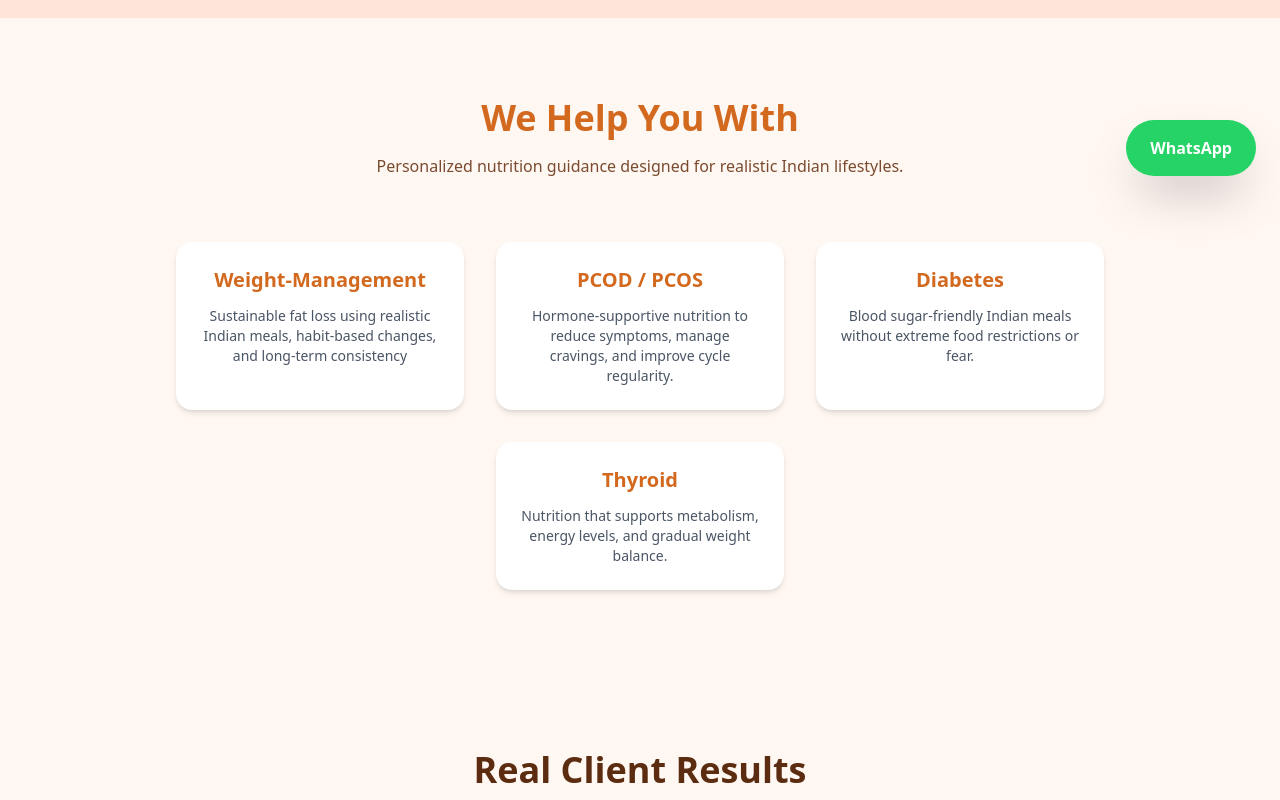
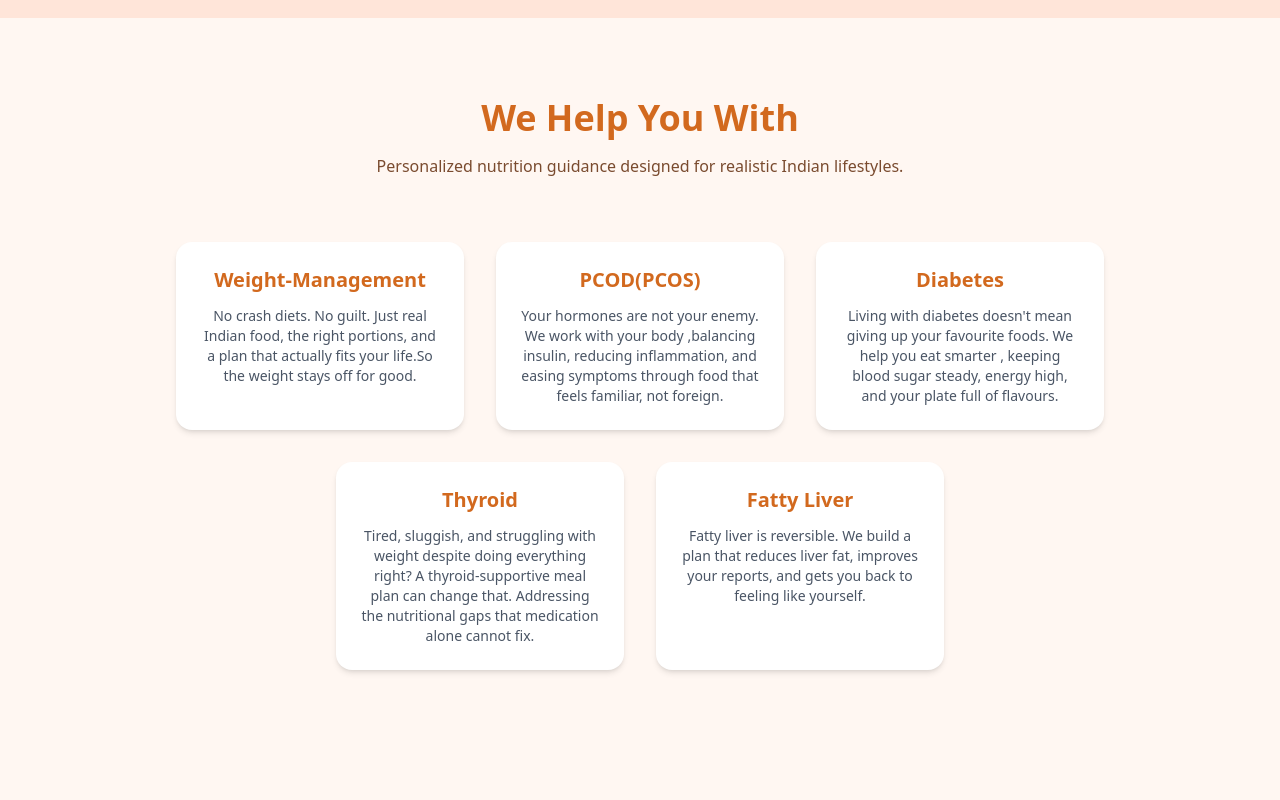
Before and after one commit to Nabnish/Nish-portfolio, a React (Vite) app: page / in a window 1280 px wide. Shown: the part 600-1400 px from the top of the page. Built offline with nearby package versions, Linux system fonts and the light colour scheme.

Commit message:
floating button and contents changed

```diff
--- a/src/App.tsx
+++ b/src/App.tsx
@@ -12,22 +12,27 @@ function App() {
     {
       Title: "Weight-Management",
       Details:
-        "Sustainable fat loss using realistic Indian meals, habit-based changes, and long-term consistency",
+        "No crash diets. No guilt. Just real Indian food, the right portions, and a plan that actually fits your life.So the weight stays off for good.",
     },
     {
-      Title: "PCOD / PCOS",
+      Title: "PCOD(PCOS)",
       Details:
-        "Hormone-supportive nutrition to reduce symptoms, manage cravings, and improve cycle regularity.",
+        "Your hormones are not your enemy. We work with your body ,balancing insulin, reducing inflammation, and easing symptoms through food that feels familiar, not foreign.",
     },
     {
       Title: "Diabetes",
       Details:
-        "Blood sugar-friendly Indian meals without extreme food restrictions or fear.",
+        "Living with diabetes doesn't mean giving up your favourite foods. We help you eat smarter , keeping blood sugar steady, energy high, and your plate full of flavours.",
     },
     {
       Title: "Thyroid",
       Details:
-        "Nutrition that supports metabolism, energy levels, and gradual weight balance.",
+        "Tired, sluggish, and struggling with weight despite doing everything right? A thyroid-supportive meal plan can change that. Addressing the nutritional gaps that medication alone cannot fix.",
+    },
+    {
+      Title: "Fatty Liver",
+      Details:
+          "Fatty liver is reversible. We build a plan that reduces liver fat, improves your reports, and gets you back to feeling like yourself.",
     },
   ];
 
@@ -89,7 +94,7 @@ function App() {
         </h2>
 
         <p className="text-[#8b5e3c] mb-12">
-          Sustainable fat loss with realistic Indian nutrition
+          Sustainable deit with realistic Indian nutrition
         </p>
 
         <div className="overflow-hidden relative max-w-6xl mx-auto">
@@ -264,13 +269,8 @@ function App() {
         </div>
       </section>
 
-      {/* FLOATING WHATSAPP */}
-      <a
-        className="fixed bottom-6 right-6 bg-[#25D366] hover:bg-[#1ebe5d] text-white px-6 py-4 rounded-full shadow-2xl z-50 font-semibold transition hover:scale-110"
-        href="https://wa.me/919042215853"
-      >
-        WhatsApp
-      </a>
+
+
     </>
   );
 }
```
